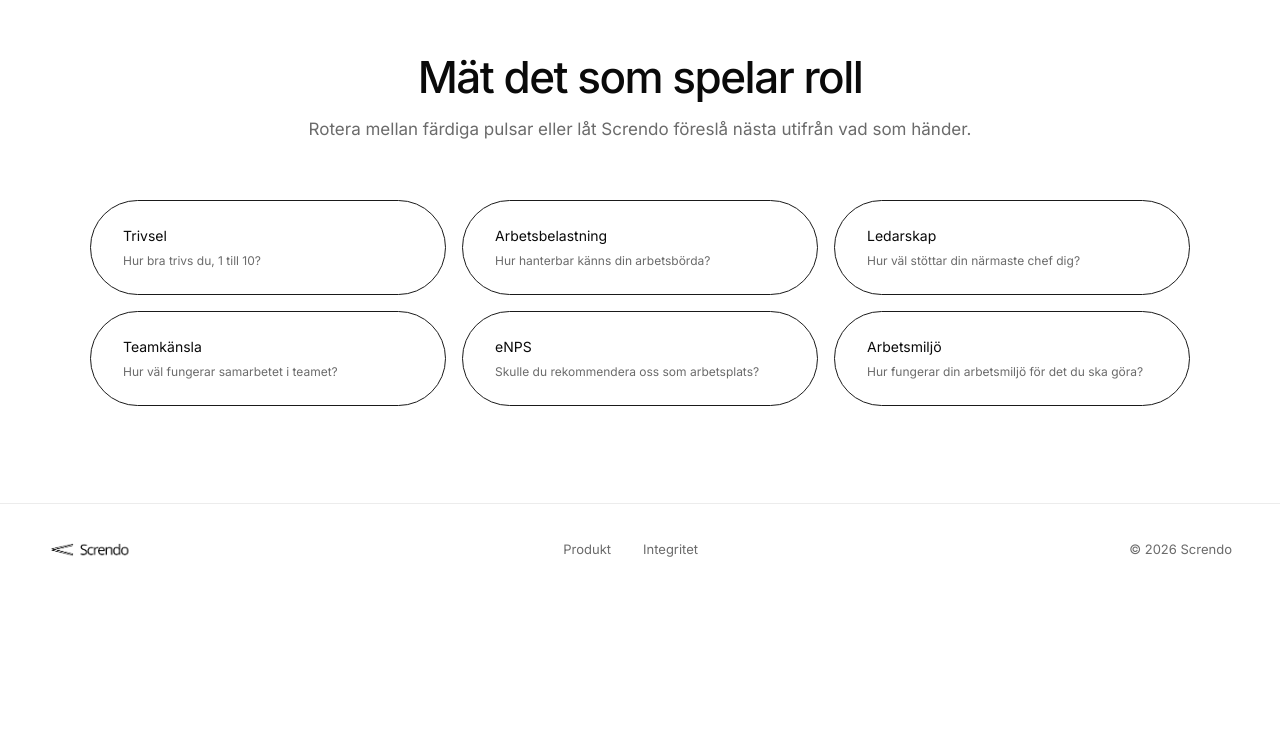
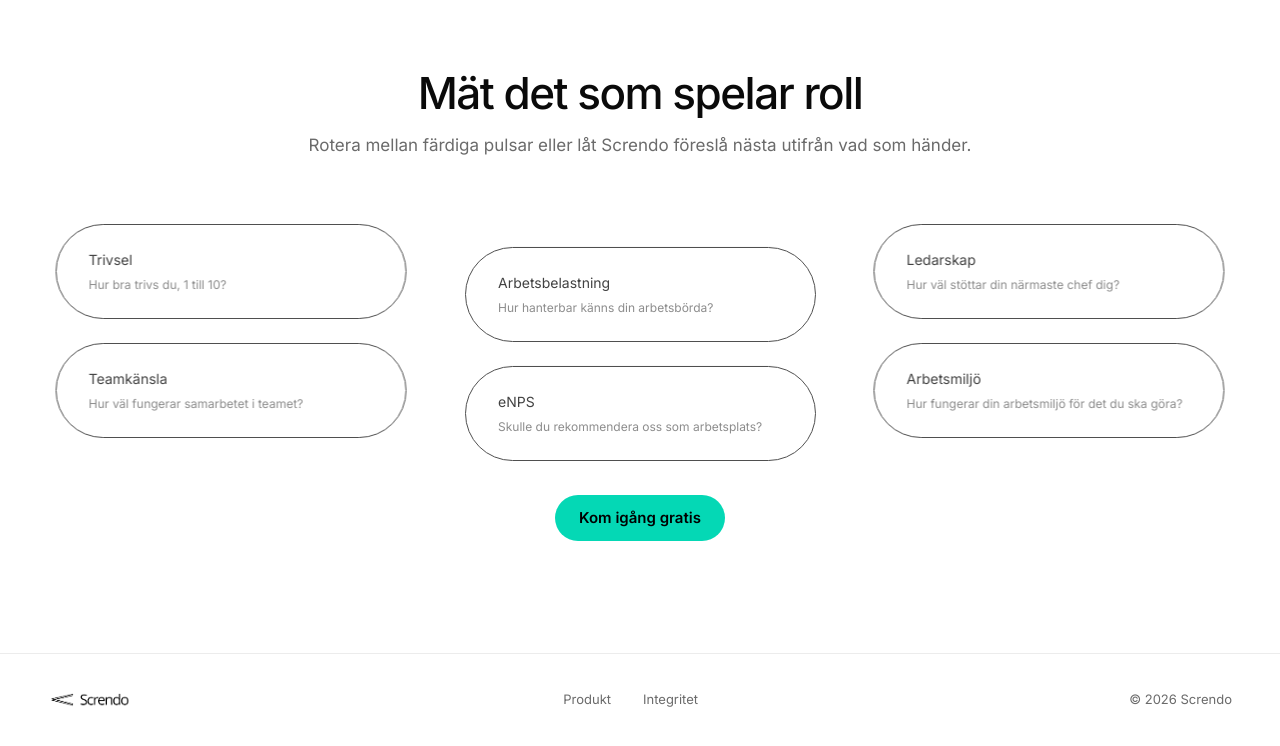
Before and after one commit to benjaminpalm/screndo-hemsida, a Next.js app: page / in a window 1280 px wide. Shown: the part 2264-3010 px from the top of the page. Before the commit the page ends 2860 px from the top, so only its background shows below. Built offline with nearby package versions, Linux system fonts and the light colour scheme.

Commit message:
Hemsida uppdateringar

```diff
--- a/components/PulseCards.tsx
+++ b/components/PulseCards.tsx
@@ -11,58 +11,100 @@ const PULSES = [
   { name: "Arbetsmiljö",      question: "Hur fungerar din arbetsmiljö för det du ska göra?" },
 ]
 
-// Column-based pre-animation offsets (3-column grid)
-function getInitialTransform(col: number) {
-  if (col === 0) return 'translateX(-40px)'
-  if (col === 1) return 'translateY(30px)'
-  return 'translateX(40px)'
+// Column offsets: left ← , middle ↓ , right →
+function colTransform(col: number, factor: number): string {
+  if (factor === 0) return 'none'
+  if (col === 0) return `translateX(${-60 * factor}px)`
+  if (col === 1) return `translateY(${40 * factor}px)`
+  return `translateX(${60 * factor}px)`
 }
 
-const STAGGER_MS       = 50
-const LAST_SETTLE_MS   = 600
+function getProgress(section: HTMLElement): number {
+  const rect    = section.getBoundingClientRect()
+  const viewH   = window.innerHeight
+  const sectH   = section.offsetHeight
+  // 0 = section just entering from bottom, 1 = section centered in viewport
+  return Math.min(Math.max((viewH - rect.top) / (viewH / 2 + sectH / 2), 0), 1)
+}
 
 export default function PulseCards() {
   const sectionRef = useRef<HTMLElement>(null)
-  const [visible,       setVisible]       = useState(false)
-  const [settled,       setSettled]       = useState(false)
-  const [reducedMotion, setReducedMotion] = useState(false)
-  const [hovered,       setHovered]       = useState<number | null>(null)
+  const cardRefs   = useRef<(HTMLDivElement | null)[]>([])
+  const rafRef     = useRef<number | null>(null)
+  const hovRef     = useRef<number | null>(null)
+  const [hovered,  setHovered] = useState<number | null>(null)
 
   useEffect(() => {
     const reduced = window.matchMedia('(prefers-reduced-motion: reduce)').matches
-    setReducedMotion(reduced)
 
-    const observer = new IntersectionObserver(
-      ([entry]) => {
-        if (entry.isIntersecting) {
-          setVisible(true)
-          observer.disconnect()
-          const totalMs = (PULSES.length - 1) * STAGGER_MS + LAST_SETTLE_MS
-          setTimeout(() => setSettled(true), reduced ? 0 : totalMs)
+    if (reduced) {
+      cardRefs.current.forEach(el => {
+        if (el) { el.style.opacity = '1'; el.style.transform = 'none' }
+      })
+      return
     }
-      },
-      { threshold: 0.12 }
-    )
 
-    if (sectionRef.current) observer.observe(sectionRef.current)
-    return () => observer.disconnect()
+    // Apply initial offset before first paint
+    cardRefs.current.forEach((el, i) => {
+      if (!el) return
+      el.style.opacity   = '0.6'
+      el.style.transform = colTransform(i % 3, 1)
+    })
+
+    function update() {
+      rafRef.current = null
+      if (!sectionRef.current) return
+      const p = getProgress(sectionRef.current)
+
+      cardRefs.current.forEach((el, i) => {
+        if (!el) return
+        const isHov = hovRef.current === i && p >= 1
+        el.style.transform = isHov ? 'translateY(-2px)' : colTransform(i % 3, 1 - p)
+        el.style.opacity   = String(0.6 + 0.4 * p)
+      })
+    }
+
+    function onScroll() {
+      if (rafRef.current === null) rafRef.current = requestAnimationFrame(update)
+    }
+
+    window.addEventListener('scroll', onScroll, { passive: true })
+    update() // seed on mount
+
+    return () => {
+      window.removeEventListener('scroll', onScroll)
+      if (rafRef.current !== null) cancelAnimationFrame(rafRef.current)
+    }
   }, [])
 
-  const isReady = visible || reducedMotion
+  function handleEnter(i: number) {
+    hovRef.current = i
+    setHovered(i)
+    const el = sectionRef.current
+    if (el && getProgress(el) >= 1 && cardRefs.current[i]) {
+      cardRefs.current[i]!.style.transform = 'translateY(-2px)'
+    }
+  }
+
+  function handleLeave(i: number) {
+    hovRef.current = null
+    setHovered(null)
+    const sec = sectionRef.current
+    const el  = cardRefs.current[i]
+    if (sec && el && getProgress(sec) >= 1) {
+      el.style.transform = 'none'
+    }
+  }
 
   return (
     <section
       ref={sectionRef}
-      style={{
-        background: '#fff',
-        padding: '96px 48px',
-        overflow: 'hidden',
-      }}
+      style={{ background: '#fff', padding: '112px 64px', overflow: 'hidden' }}
     >
       <div style={{ maxWidth: '1100px', margin: '0 auto' }}>
 
         {/* Header */}
-        <div style={{ textAlign: 'center', marginBottom: '56px' }}>
+        <div style={{ textAlign: 'center', marginBottom: '64px' }}>
           <h2
             className="pulse-cards-h2"
             style={{
@@ -81,48 +123,23 @@ export default function PulseCards() {
           </p>
         </div>
 
-        {/* Cards */}
+        {/* Cards grid */}
         <div
           className="pulse-cards-grid"
-          style={{
-            display: 'grid',
-            gridTemplateColumns: 'repeat(3, 1fr)',
-            gap: '16px',
-          }}
+          style={{ display: 'grid', gridTemplateColumns: 'repeat(3, 1fr)', gap: '24px' }}
         >
-          {PULSES.map((pulse, i) => {
-            const col       = i % 3
-            const delay     = i * STAGGER_MS / 1000
-            const isHovered = hovered === i
-
-            let transform: string
-            if (!isReady) {
-              transform = getInitialTransform(col)
-            } else if (isHovered) {
-              transform = 'translateY(-2px)'
-            } else {
-              transform = 'none'
-            }
-
-            const transition = reducedMotion
-              ? 'none'
-              : settled
-              ? 'transform 0.18s ease, border-color 0.15s ease'
-              : `transform 0.5s cubic-bezier(0.22, 1, 0.36, 1) ${delay}s, opacity 0.4s ease ${delay}s`
-
-            return (
+          {PULSES.map((pulse, i) => (
             <div
               key={pulse.name}
-                onMouseEnter={() => setHovered(i)}
-                onMouseLeave={() => setHovered(null)}
+              ref={el => { cardRefs.current[i] = el }}
+              onMouseEnter={() => handleEnter(i)}
+              onMouseLeave={() => handleLeave(i)}
               style={{
                 background: '#fff',
                 borderRadius: '999px',
                 padding: '24px 32px',
-                  border: isHovered ? '1px solid #04D8B5' : '1px solid #1A1A1A',
-                  transform,
-                  opacity: isReady ? 1 : 0,
-                  transition,
+                border: hovered === i ? '1px solid #04D8B5' : '1px solid #1A1A1A',
+                transition: 'border-color 0.15s ease',
                 cursor: 'default',
                 willChange: 'transform, opacity',
               }}
@@ -134,8 +151,26 @@ export default function PulseCards() {
                 {pulse.question}
               </p>
             </div>
-            )
-          })}
+          ))}
+        </div>
+
+        {/* CTA */}
+        <div style={{ textAlign: 'center', marginTop: '56px' }}>
+          <a
+            href="/book-intro"
+            style={{
+              background: '#04D8B5',
+              color: '#000',
+              textDecoration: 'none',
+              fontSize: '15px',
+              fontWeight: 600,
+              borderRadius: '100px',
+              padding: '12px 24px',
+              display: 'inline-block',
+            }}
+          >
+            Kom igång gratis
+          </a>
         </div>
 
       </div>
```
Lines whose indentation alone changed are shown as unchanged.
